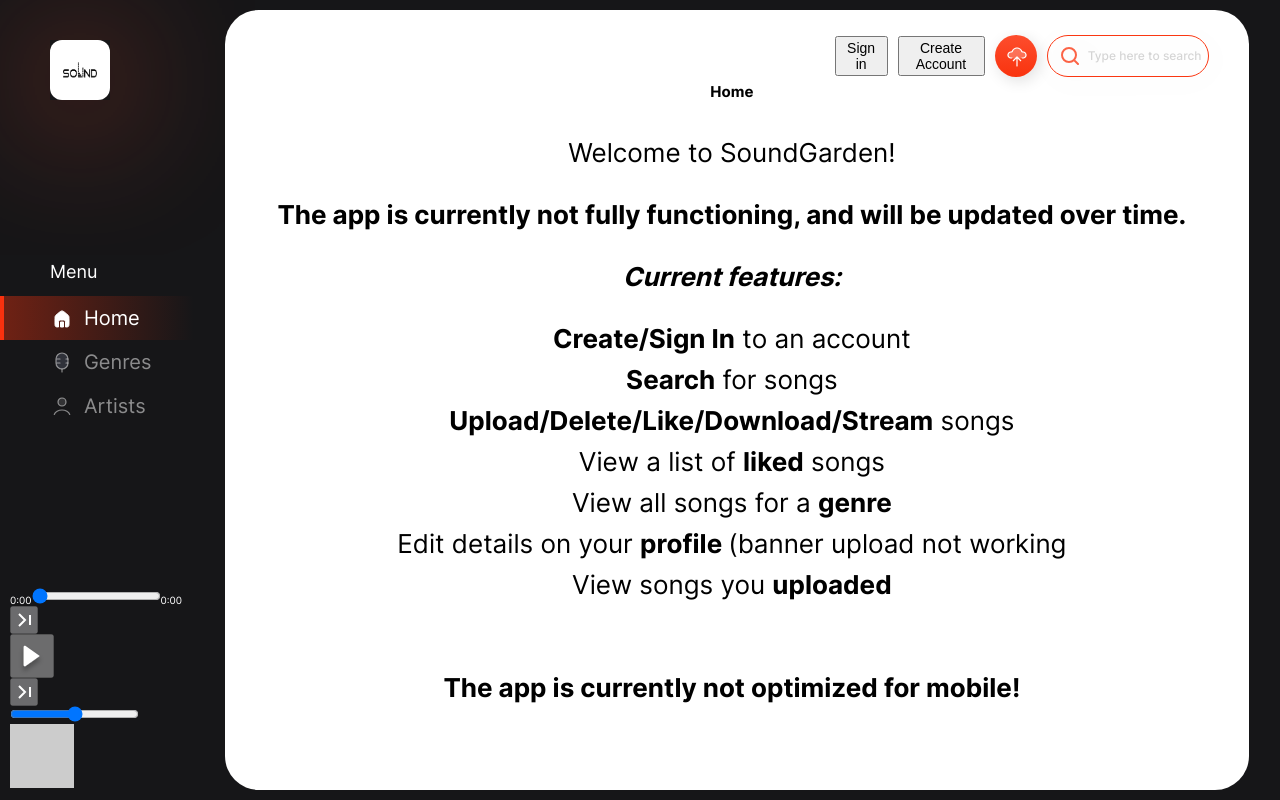
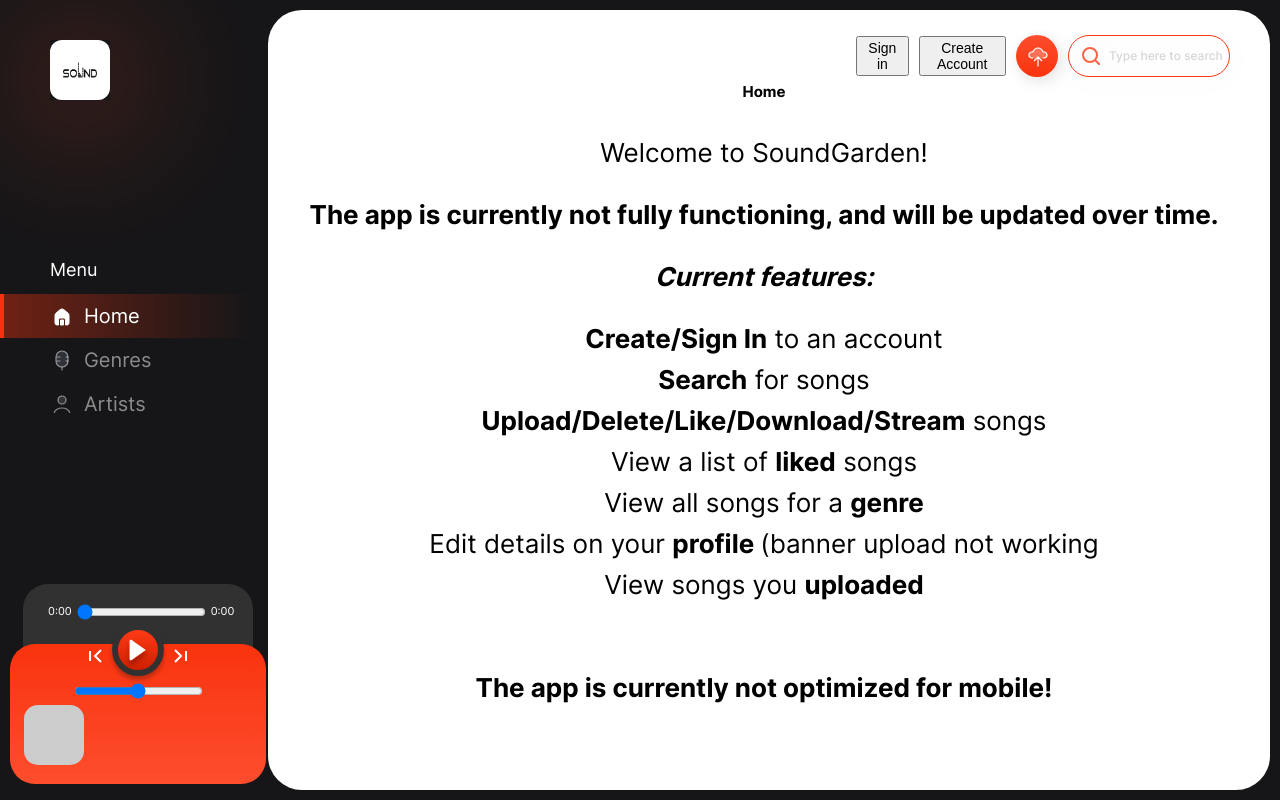
Before and after one commit to khalil0525/sound-garden-app, a React (Create React App) app: page / in a window 1280 px wide. Built offline with nearby package versions, Linux system fonts and the light colour scheme; no server answers.

Commit message:
implemented responsive functionality

```diff
--- a/src/components/AudioPlayer/AudioPlayer.module.css
+++ b/src/components/AudioPlayer/AudioPlayer.module.css
@@ -1,4 +1,66 @@
-.audio-player {
+.audioPlayer__lower {
+  display: flex;
+  gap: 1rem;
+  background: #313132;
+  padding: 0.2rem;
+}
+
+.audioPlayer__controls-seek,
+.audioPlayer__controls-main-previous,
+.audioPlayer__controls-main-next,
+.audioPlayer__controls-volume {
+  display: none;
+}
+
+.audioPlayer__controls-main-play {
+  margin-left: 0.6rem;
+
+  background: none;
+  border: none;
+}
+
+.audioPlayer__trackDetails {
+  display: flex;
+  justify-content: flex-end;
+}
+
+.audioPlayer__trackDetails-songArt {
+  width: 3.6rem;
+  height: 3.6rem;
+}
+.audioPlayer__trackDetails-songArt-image {
+  width: 100%;
+  height: 100%;
+  border-radius: 14px;
+  /* filter: blur(14.1143px); */
+}
+.audioPlayer__trackDetails-songDetails {
+  display: flex;
+  flex-direction: column;
+  align-items: flex-start;
+  text-overflow: ellipsis;
+  justify-content: center;
+  gap: 0.2rem;
+  width: 17rem;
+  margin-left: 1.2rem;
+}
+.audioPlayer__trackDetails-songDetails-title {
+  font-weight: 400;
+  font-size: 1.2rem;
+  line-height: 1.4rem;
+  color: #ffffff;
+  overflow: hidden;
+}
+.audioPlayer__trackDetails-songDetails-artist {
+  font-weight: 400;
+  font-size: 1.2rem;
+  line-height: 1.4rem;
+  color: #ffffff;
+  opacity: 0.5;
+}
+
+@media only screen and (min-width: 992px) {
+  .audioPlayer {
     /* padding: 2rem 0 0 1rem; */
     max-width: 100%;
     max-height: 20.6rem;
@@ -7,7 +69,7 @@
     margin: 0 auto;
   }
 
-.audio-player__upper {
+  .audioPlayer__upper {
     max-width: 23rem;
     height: 15rem;
 
@@ -20,9 +82,14 @@
     margin: inherit;
   }
 
-.audio-player__lower {
+  .audioPlayer__lower {
+    display: block;
+
     max-width: 26rem;
     height: 14rem;
+    padding: 0;
+
+    gap: 0;
 
     position: relative;
     z-index: 1;
@@ -34,110 +101,110 @@
     border-radius: 2.5rem;
   }
 
-.audio-player__controls {
+  .audioPlayer__controls {
     display: flex;
     flex-direction: column;
   }
-.audio-player__controls-seek {
-  margin: 2rem 0 0 2.5rem;
-  max-width: 1rem;
+  .audioPlayer__controls-seek {
     display: flex;
     gap: 0.5rem;
     justify-content: space-between;
+
+    margin: 2rem 0 0 2.5rem;
+    max-width: 1rem;
+
     opacity: none;
   }
-.audio-player__controls-seek-duration {
+  .audioPlayer__controls-seek-duration {
     font-family: "Inter";
     font-weight: 400;
     font-size: 1.1rem;
     line-height: 1.5rem;
     color: #ffffff;
   }
-.audio-player__controls-main {
+  .audioPlayer__controls-main {
     display: flex;
     gap: 6rem;
     justify-content: center;
+
     margin-bottom: 1.2rem;
   }
   /* previous/play/pause controls */
-.audio-player__controls-main-previous,
-.audio-player__controls-main-next {
+  .audioPlayer__controls-main-previous,
+  .audioPlayer__controls-main-next {
+    display: block;
     border: none;
     background-color: transparent;
     outline: none;
   }
-.audio-player__controls-main-previous img {
+  .audioPlayer__controls-main-previous img {
     transform: matrix(-1, 0, 0, 1, 0, 0);
   }
-.audio-player__controls-main-play {
+  .audioPlayer__controls-main-play {
     display: flex;
     align-items: center;
+    margin: 0;
 
     top: -2rem;
     position: absolute;
     z-index: 2;
 
     border: 6px solid #313132;
-
     background: linear-gradient(180deg, #ff3a16 0%, #cc2000 100%);
     box-shadow: 0px 4px 4px rgba(0, 0, 0, 0.25);
     border-radius: 3.6rem;
   }
 
   /* volume controls */
-.audio-player__controls-volume {
+  .audioPlayer__controls-volume {
     display: flex;
     gap: 0.5rem;
     justify-content: center;
   }
-.audio-player__controls-volume input {
+  .audioPlayer__controls-volume input {
     cursor: pointer;
   }
-.audio-player__trackDetails {
-  display: flex;
+  .audioPlayer__trackDetails {
     justify-content: flex-start;
     margin: 0.6rem 0 0 1.4rem;
   }
-.audio-player__trackDetails-songArt {
+  .audioPlayer__trackDetails-songArt {
     width: 6rem;
     height: 6rem;
   }
-.audio-player__trackDetails-songArt-image {
+  /* .audioPlayer__trackDetails-songArt-image {
     width: 100%;
     height: 100%;
     border-radius: 14px;
-  /* filter: blur(14.1143px); */
-}
-.audio-player__trackDetails-songDetails {
-  display: flex;
+    /* filter: blur(14.1143px); }*/
+
+  .audioPlayer__trackDetails-songDetails {
+    /* display: flex;
     flex-direction: column;
     align-items: flex-start;
     text-overflow: ellipsis;
-  justify-content: center;
+    justify-content: center; */
     gap: 0.4rem;
-  width: 17rem;
-  margin-left: 1.2rem;
+    /* width: 17rem;
+    margin-left: 1.2rem; */
   }
-.audio-player__trackDetails-songDetails-title {
-  font-weight: 400;
+  .audioPlayer__trackDetails-songDetails-title {
+    /* font-weight: 400; */
     font-size: 1.4rem;
     line-height: 1.7rem;
-  color: #ffffff;
+    /* color: #ffffff; */
 
-  overflow: hidden;
+    /* overflow: hidden; */
   }
-.audio-player__trackDetails-songDetails-artist {
-  font-weight: 400;
+  .audioPlayer__trackDetails-songDetails-artist {
+    /* font-weight: 400; */
     font-size: 1.4rem;
     line-height: 1.7rem;
 
-  color: #ffffff;
-  opacity: 0.5;
-}
-
-@media (min-width: 768px) {
-  .modal {
-    left: calc(50% - 20rem);
-    width: 40rem;
+    /* color: #ffffff;
+    opacity: 0.5; */
   }
 }
+/* Extra large devices (large laptops and desktops, 1200px and up) */
+@media only screen and (min-width: 1600px) {
+}
```
Lines whose indentation alone changed are shown as unchanged.
